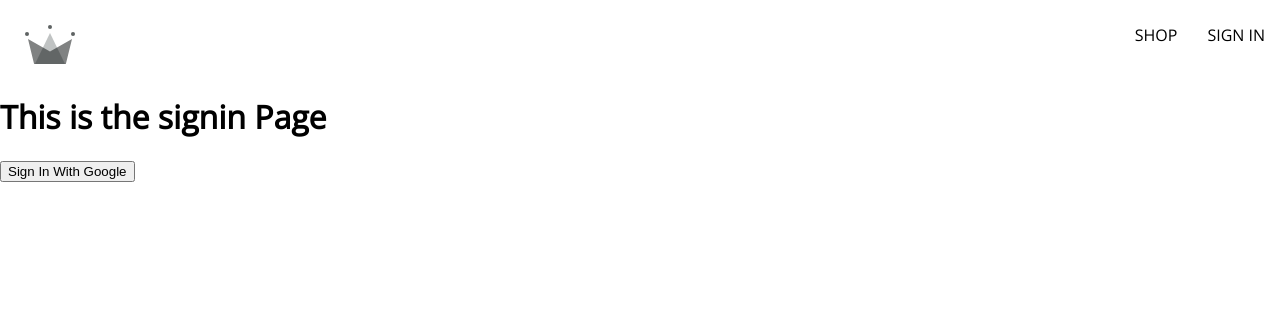
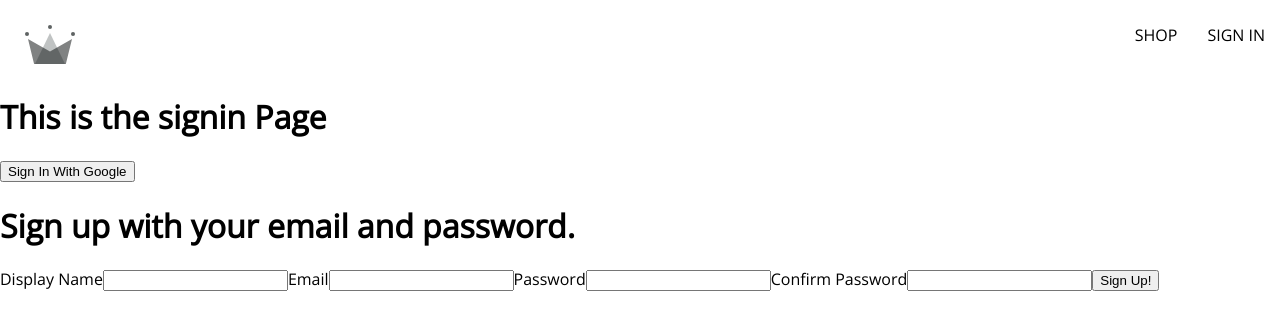
Before and after one commit to lenindelarosa/crwn-clothing2, a React (Create React App) app: page /signin in a window 1280 px wide. Shown: the top 330 px of the page. Built offline with nearby package versions, Linux system fonts and the light colour scheme.

Commit message:
adding sign-up form

```diff
--- /dev/null
+++ b/src/components/sign-up-form/sign-up-form.component.jsx
@@ -0,0 +1,41 @@
+import { useState } from "react";
+
+const defaultFormFields = {
+    displayName: '',
+    email: '',
+    password: '',
+    confirmPassword: ''
+}
+
+const SignUpForm = () => {
+    const [formFields, setFormFields] = useState(defaultFormFields);
+    const { displayName, email, password, confirmPassword } = formFields;
+
+    const handleChange = (event) => {
+
+    }
+    return (
+        <div>
+            <h1>
+                Sign up with your email and password.
+            </h1>
+            <form onSubmit={ () => {}}>
+                <label>Display Name</label>
+                <input type="text" required onChange={handleChange} name="displayName"/>
+
+                <label>Email</label>
+                <input type="email" required onChange={handleChange} name="email"/>
+
+                <label>Password</label>
+                <input type="password" required onChange={handleChange} name="password"/>
+
+                <label>Confirm Password</label>
+                <input type="password" required onChange={handleChange} name="confirmPassword"/>
+
+                <button type="submit">Sign Up!</button>
+            </form>
+        </div>
+    )
+}
+
+export default SignUpForm;
--- a/src/routes/sign-in/sign-in.component.jsx
+++ b/src/routes/sign-in/sign-in.component.jsx
@@ -1,16 +1,40 @@
-import { signInWithGooglePopup, crearUserDocumentFromAuth } from "../../utils/firebase/firebase.utils";
+import { useEffect } from 'react';
+import { getRedirectResult } from 'firebase/auth';
+import SignUpForm from '../../components/sign-up-form/sign-up-form.component';
+
+import {
+    auth,
+    signInWithGooglePopup,
+    crearUserDocumentFromAuth,
+    signInWithGoogleRedirect
+} from "../../utils/firebase/firebase.utils";
 
 const SignIn = () => {
+    // ## This piece of code is to use when using google redirect, maintain the user information with the reloading of the page##
+    // useEffect(async () => {
+    //     const response = await getRedirectResult(auth);
+    //     if(response){
+    //         const userDocRef = await crearUserDocumentFromAuth(response.user);
+    //     }
+    //     console.log(response);
+    // }, [])
+
     const logGoogleUser = async () => {
         const { user } = await signInWithGooglePopup();
         const userDocRef = await crearUserDocumentFromAuth(user);
-    }
+    };
+
+
     return (
         <div>
             <h1>This is the signin Page</h1>
             <button onClick={logGoogleUser}>
                 Sign In With Google
             </button>
+            <SignUpForm />
+            {/* <button onClick={signInWithGoogleRedirect}>
+                Sign In With Google Redirect
+            </button> */}
         </div>
     );
 };
--- a/src/utils/firebase/firebase.utils.js
+++ b/src/utils/firebase/firebase.utils.js
@@ -25,6 +25,7 @@
 
 export const auth = getAuth();
 export const signInWithGooglePopup = () => signInWithPopup(auth, provider);
+export const signInWithGoogleRedirect = () => signInWithRedirect(auth, provider);
 
 export const db = getFirestore();
 
@@ -49,6 +50,8 @@
       console.log('Error creating the user', error.message);
     }
   }
+
+  return userDocRef;
 }
 
 
```
